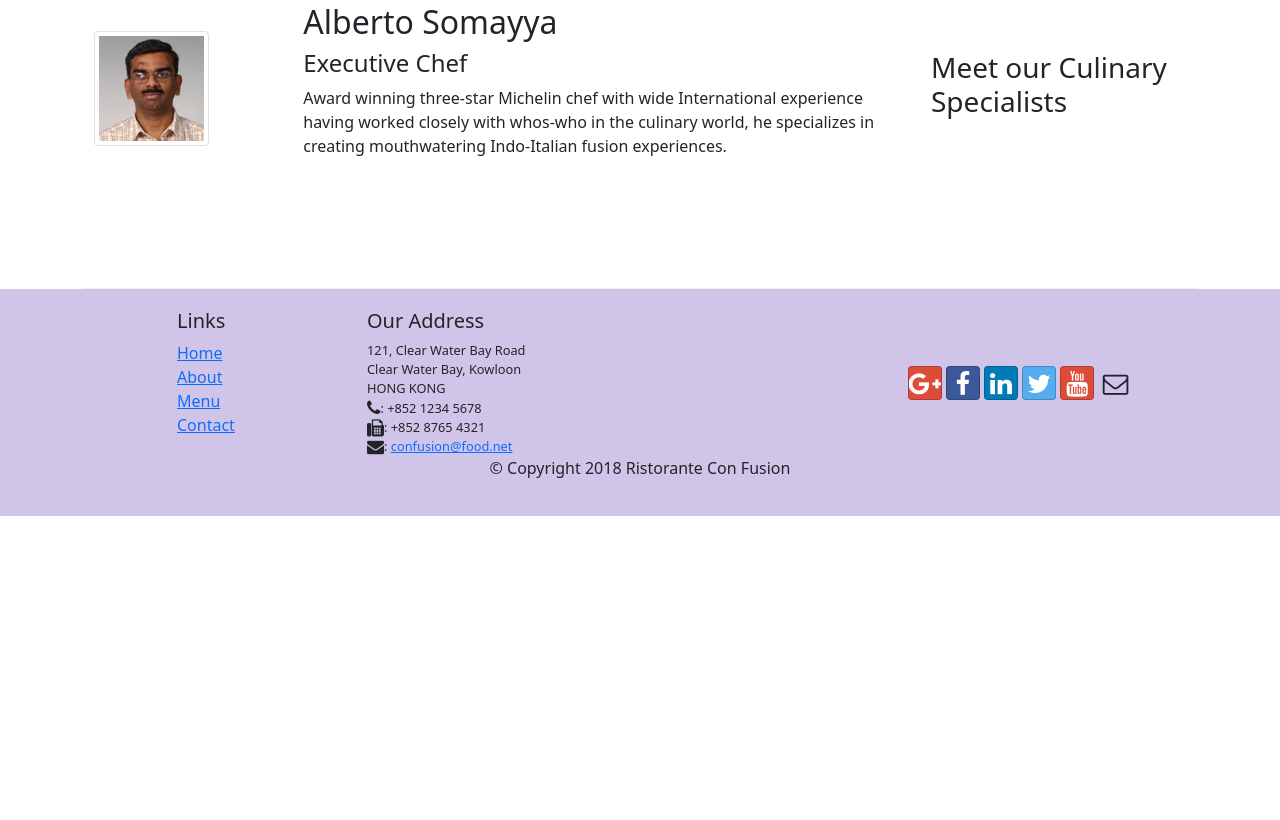
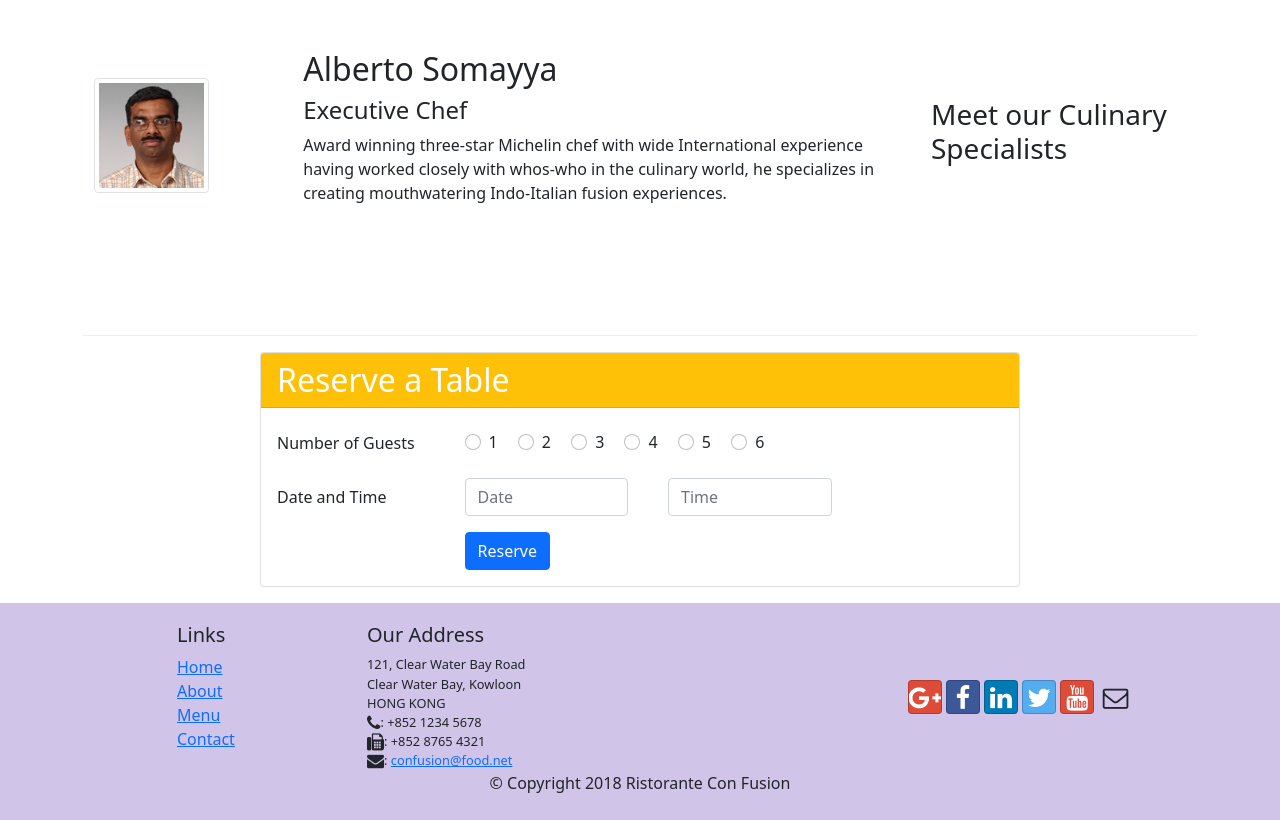
Before and after one commit to BorhaneddineHamadou/Bootstrap, a website: page index.html in a window 1280 px wide. Shown: the part 1368-2188 px from the top of the page. Before the commit the page ends 1884 px from the top, so only its background shows below. Drawn offline with nearby package versions, Linux system fonts and the light colour scheme.

Commit message:
Assignment2

```diff
--- a/index.html
+++ b/index.html
@@ -39,8 +39,11 @@
                     <h1>Ristorante con Fusion</h1>
                     <p>We take inspiration from the World's best cuisines, and create a unique fusion experience. Our lipsmacking creations will tickle your culinary senses!</p>
                 </div>
+                <div class="col-12 col-sm align-self-center mb-3">
+                   <img src="img/logo.png" alt="logo" class="img-fluid">
+                </div>
                 <div class="col-12 col-sm align-self-center">
-                   <img src="img/logo.png" alt="logo" class="img-fluid">
+                    <a href="#reservation" role="button" class="btn btn-warning btn-block btn-sm">Reserve Table</a>
                 </div>
             </div>
         </div>
@@ -71,11 +74,12 @@
             </div>
             <div class="col col-sm col-md">
                 <div class="row align-items-center">
-                    <div class="col-4 col-md-3">
+                    <!-- I use bootstrap 5 and there is no media class so for that i align elements like a media object -->
+                    <div class="col-4 col-md-3 order-last">
                         <img src="img/buffet.png" alt="buffet" class="d-flex me-3 img-thumbnail align-self-center">
                     </div>
-                    <div class="col-8 col-md-9">
-                        <h2 class="mt-0">Weekend Grand Buffet</h2>
+                    <div class="col-8 col-md-9 order-first">
+                        <h2 class="mt-0">Weekend Grand Buffet <span class="badge bg-danger">NEW</span></h2>
                         <p class="d-none d-sm-block">Featuring mouthwatering combinations with a choice of five different salads, six enticing appetizers, six main entrees and five choicest desserts. Free flowing bubbly and soft drinks. All for just $19.99 per person </p>
                     </div>
                 </div>
@@ -96,6 +100,63 @@
                         <h4>Executive Chef</h4>
                         <p class="d-none d-sm-block">Award winning three-star Michelin chef with wide International experience having worked closely with whos-who in the culinary world, he specializes in creating mouthwatering Indo-Italian fusion experiences. </p>
                     </div>
+                </div>
+            </div>
+        </div>
+
+        <div class="row content-row mb-3 mt-3" id="reservation">
+            <div class="card col-sm-8 offset-sm-2 p-0">
+                <h2 class="card-header bg-warning text-white">Reserve a Table</h2>
+                <div class="card-body">
+                    <form>
+                        <div class="form-group row mb-3">
+                            <div class="col-md-3">
+                                <label for="numberguests" class="col-form-label">Number of Guests</label>
+                            </div>
+                            <div class="col-md-9 align-self-center">
+                                <div class="form-check form-check-inline">
+                                    <input type="radio" class="form-check-input" name="numberguests" id="option1">
+                                    <label for="option1" class="form-check-label">1</label>
+                                </div>
+                                <div class="form-check form-check-inline">
+                                    <input type="radio" class="form-check-input" name="numberguests" id="option2">
+                                    <label for="option2" class="form-check-label">2</label>
+                                </div>
+                                <div class="form-check form-check-inline">
+                                    <input type="radio" class="form-check-input" name="numberguests" id="option3">
+                                    <label for="option3" class="form-check-label">3</label>
+                                </div>
+                                <div class="form-check form-check-inline">
+                                    <input type="radio" class="form-check-input" name="numberguests" id="option4">
+                                    <label for="option4" class="form-check-label">4</label>
+                                </div>
+                                <div class="form-check form-check-inline">
+                                    <input type="radio" class="form-check-input" name="numberguests" id="option5">
+                                    <label for="option5" class="form-check-label">5</label>
+                                </div>
+                                <div class="form-check form-check-inline">
+                                    <input type="radio" class="form-check-input" name="numberguests" id="option6">
+                                    <label for="option6" class="form-check-label">6</label>
+                                </div>
+                            </div>
+                        </div>
+                        <div class="form-group row mb-3">
+                            <div class="col-md-3">
+                                <label for="datetime" class="col-form-label">Date and Time</label>
+                            </div>
+                            <div class="col-5 col-md-3 me-3">
+                                <input type="text" name="date" id="date" class="form-control me-3 col-4" placeholder="Date">
+                            </div>
+                            <div class="col-5 col-md-3 me-3">
+                                <input type="text" name="time" id="time" class="form-control me-3 col-4" placeholder="Time">
+                            </div>
+                        </div>
+                        <div class="form-group row">
+                            <div class="col-md-9 offset-md-3">
+                                <button class="btn btn-primary" type="submit">Reserve</button>
+                            </div>
+                        </div>
+                    </form>
                 </div>
             </div>
         </div>
```
